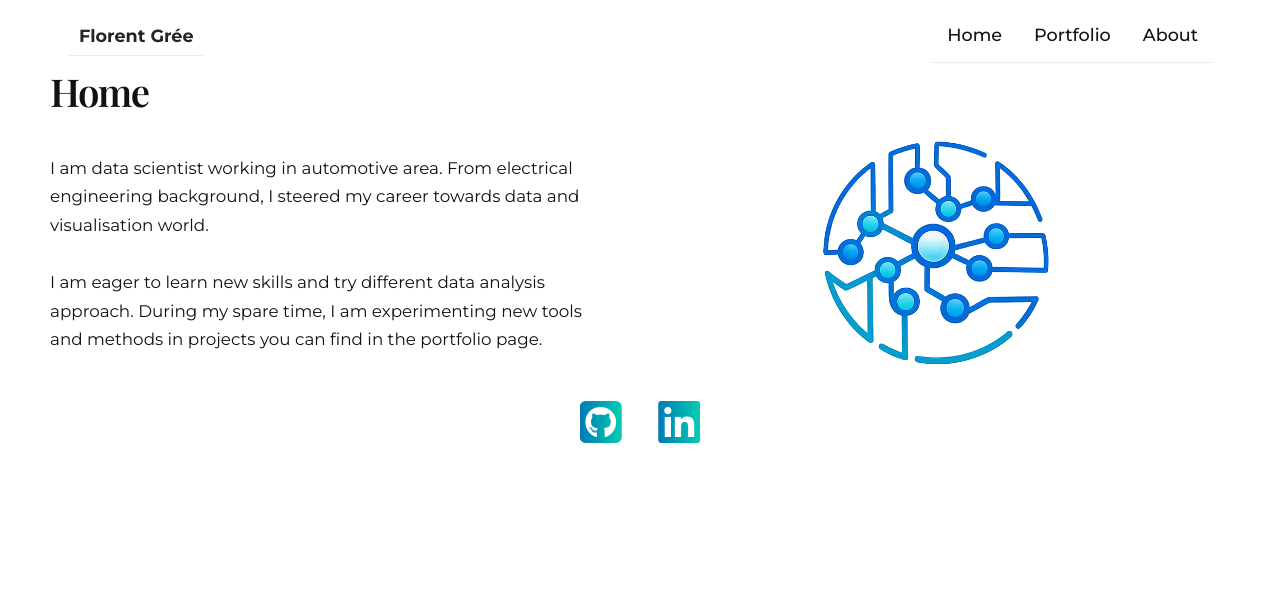
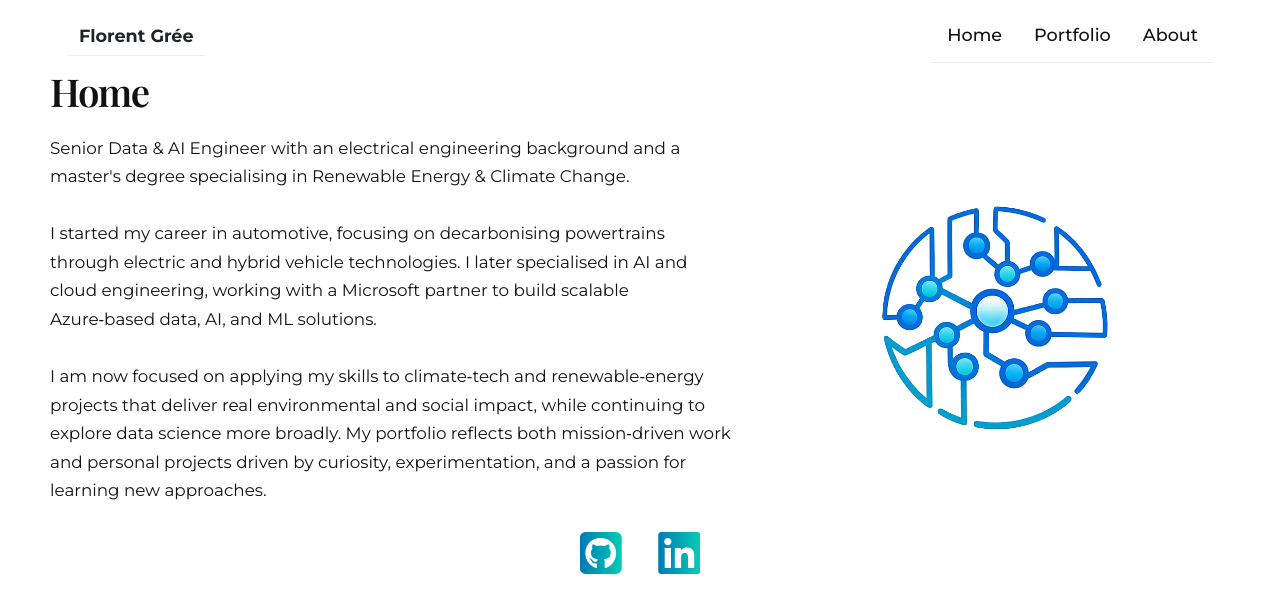
Before and after one commit to FlorentDSGree/florentdsgree.github.io, a Jekyll site: the page built from index.markdown, in a window 1280 px wide. Shown: the top 613 px of the page. Built offline with Jekyll 4.4.1, drawn with Linux system fonts in a browser that asks for light colours; nearby versions of some CDN libraries.

Commit message:
Refactor introduction section for clarity and update column widths for improved layout

```diff
--- a/index.markdown
+++ b/index.markdown
@@ -9,15 +9,16 @@ permalink: /index.html
 
 <table>
 	<colgroup>
-       <col span="1" style="width: 50%;">
-       <col span="1" style="width: 50%;">
+       <col span="1" style="width: 60%;">
+       <col span="1" style="width: 40%;">
     </colgroup>
 	<tr>
 		<td class="intro-cell">
-			<div class="content">I am data scientist working in automotive area. From electrical engineering background,
-								 I steered my career towards data and visualisation world.<br><br>I am eager to learn new skills
-								 and try different data analysis approach. During my spare time, I am experimenting new
-								 tools and methods in projects you can find in the portfolio page.
+			<div class="content">Senior Data & AI Engineer with an electrical engineering background and a master's degree specialising in Renewable Energy & Climate Change.<br><br>
+
+			I started my career in automotive, focusing on decarbonising powertrains through electric and hybrid vehicle technologies. I later specialised in AI and cloud engineering, working with a Microsoft partner to build scalable Azure‑based data, AI, and ML solutions.<br><br>
+
+			I am now focused on applying my skills to climate‑tech and renewable‑energy projects that deliver real environmental and social impact, while continuing to explore data science more broadly. My portfolio reflects both mission‑driven work and personal projects driven by curiosity, experimentation, and a passion for learning new approaches.
 			</div>
 		</td>
 		<td class="animation-cell">
```
